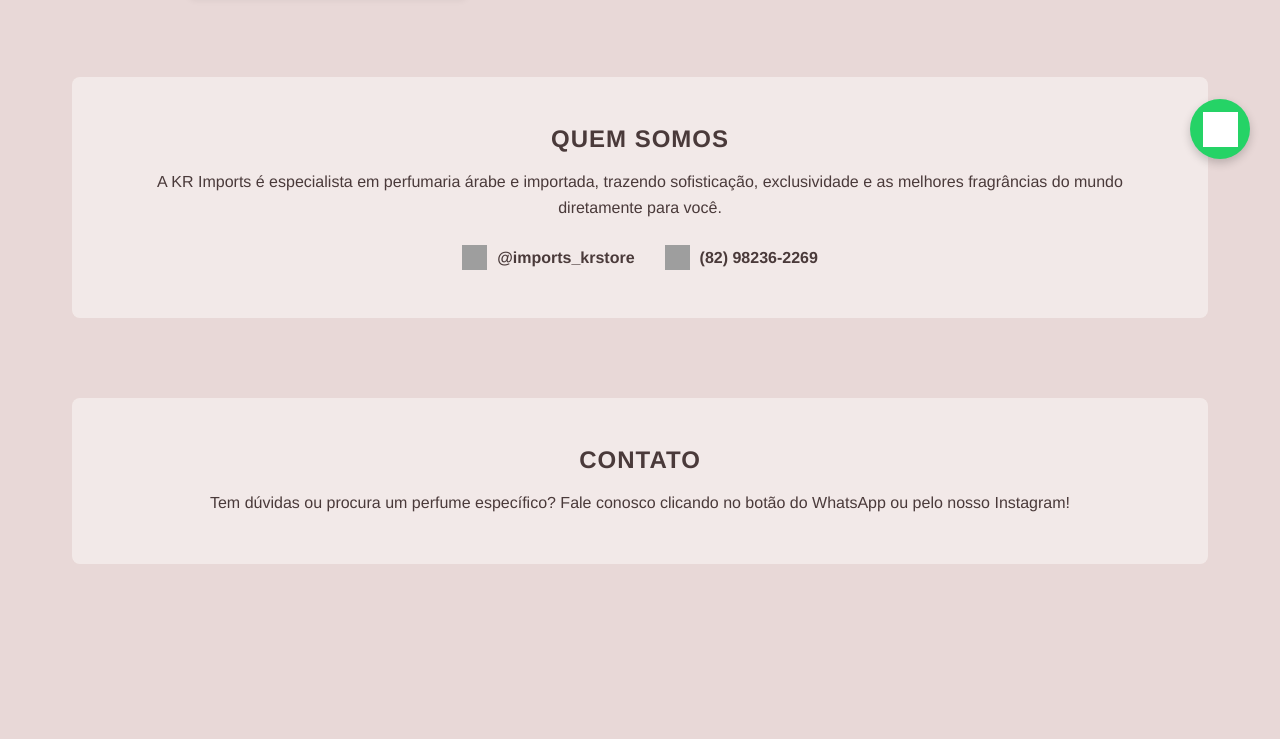
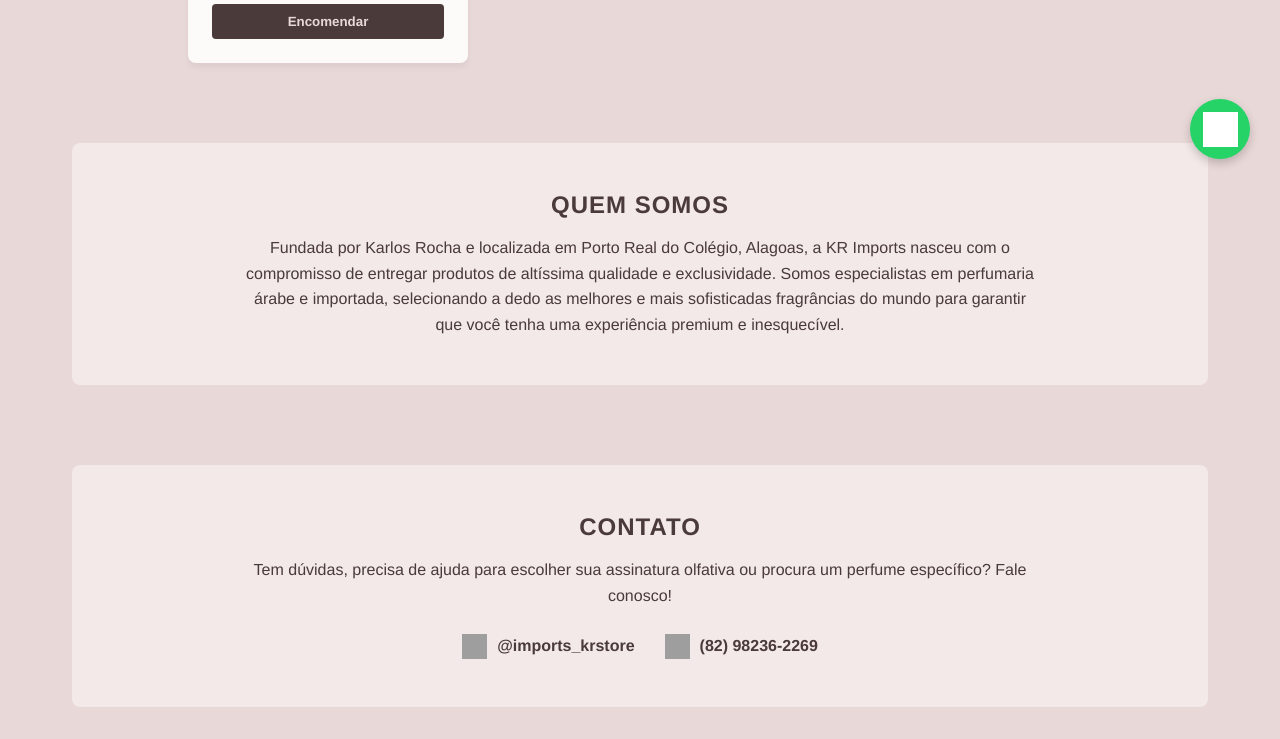
Before and after one commit to ysampaio200/kr-imports-sitefort, a plain HTML site: page index.html in a window 1280 px wide. Shown: the part 611-1350 px from the top of the page. Before the commit the page ends 1207 px from the top, so only its background shows below. Drawn offline with Linux system fonts and the light colour scheme; grey boxes are pictures that could not be loaded.

Commit message:
Arquivos finais atualizados

```diff
--- a/index.html
+++ b/index.html
@@ -10,7 +10,7 @@
 
     <header>
         <div class="logo-container">
-            <img src="logo.jpg" alt="KR Imports Logo" class="logo">
+            <img src="logo.png" alt="KR Imports Logo" class="logo">
         </div>
         <nav>
             <ul>
@@ -30,9 +30,14 @@
 
         <section id="quem-somos" class="secao-info">
             <h2>Quem Somos</h2>
-            <p>A KR Imports é especialista em perfumaria árabe e importada, trazendo sofisticação, exclusividade e as melhores fragrâncias do mundo diretamente para você.</p>
+            <p>Fundada por Karlos Rocha e localizada em Porto Real do Colégio, Alagoas, a KR Imports nasceu com o compromisso de entregar produtos de altíssima qualidade e exclusividade. Somos especialistas em perfumaria árabe e importada, selecionando a dedo as melhores e mais sofisticadas fragrâncias do mundo para garantir que você tenha uma experiência premium e inesquecível.</p>
+        </section>
 
-            <div class="sociais-quem-somos">
+        <section id="contato" class="secao-info">
+            <h2>Contato</h2>
+            <p>Tem dúvidas, precisa de ajuda para escolher sua assinatura olfativa ou procura um perfume específico? Fale conosco!</p>
+
+            <div class="sociais-contato">
                 <a href="https://instagram.com/imports_krstore" target="_blank" class="link-social">
                     <img src="https://upload.wikimedia.org/wikipedia/commons/e/e7/Instagram_logo_2016.svg" alt="Instagram">
                     <span>@imports_krstore</span>
@@ -44,11 +49,6 @@
                 </a>
             </div>
         </section>
-
-        <section id="contato" class="secao-info">
-            <h2>Contato</h2>
-            <p>Tem dúvidas ou procura um perfume específico? Fale conosco clicando no botão do WhatsApp ou pelo nosso Instagram!</p>
-        </section>
     </main>
 
     <a href="https://wa.me/5582982362269?text=Olá!%20Vim%20pelo%20site%20da%20KR%20Imports." class="whatsapp-flutuante" target="_blank">
--- a/style.css
+++ b/style.css
@@ -137,10 +137,13 @@ nav a:hover {
 .secao-info p {
     margin-top: 1rem;
     line-height: 1.6;
+    max-width: 800px;
+    margin-left: auto;
+    margin-right: auto;
 }
 
-/* --- REDES SOCIAIS (NOVO) --- */
-.sociais-quem-somos {
+/* --- REDES SOCIAIS (CONTATO) --- */
+.sociais-contato {
     display: flex;
     justify-content: center;
     gap: 30px;
```
